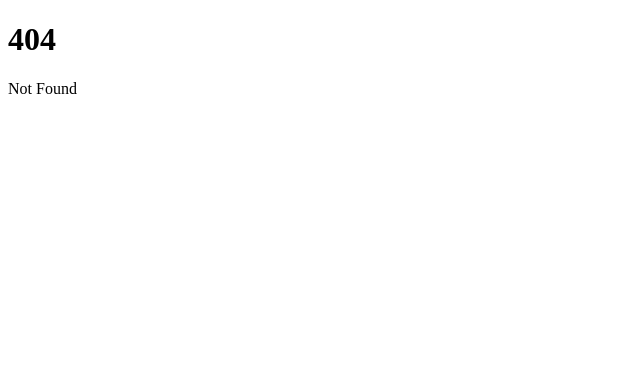
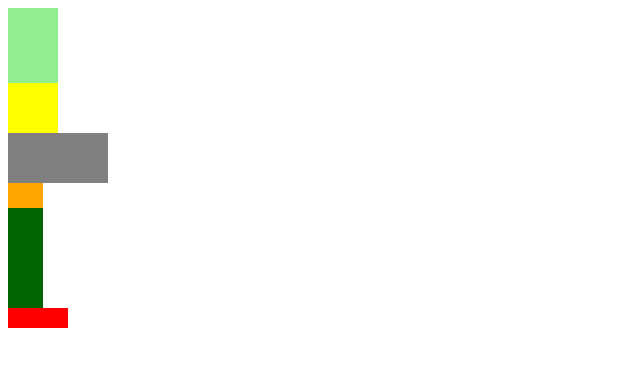
Before and after one commit to obafemi1/yoruba, a SvelteKit app in the folder Homework/: page / in a window 1280 px wide. Before the commit this address had no page. Shown: the top 366 px of the page, without its empty margins (0-640 px from the left). Built offline with nearby package versions, Linux system fonts and the light colour scheme.

Commit message:
'homework done'

```diff
--- /dev/null
+++ b/Homework/src/routes/+page.svelte
@@ -0,0 +1,41 @@
+<style>square {
+    width: 75px;
+    margin: 0;
+    border: 3px solid black;
+  }
+  .light-green {
+    background-color: lightgreen;
+    width: 50px;
+    height: 75px;
+  }
+  .yellow {
+    background-color: yellow;
+    width:50px;
+    height: 50px;
+  }
+  .grey {
+    background-color: grey;
+    width: 100px;
+    height: 50px;
+  }
+  .orange {
+    background-color: orange;
+    width: 35px;
+    height: 25px;
+  }
+  .dark-green {
+    background-color: darkgreen;
+    width: 35px;
+    height: 100px;
+  }
+  .red {
+    background-color: red;
+    width: 60px;
+    height: 20px;
+  }</style>
+   <div class="square light-green"></div>
+   <div class="square yellow"></div>
+   <div class="square grey"></div>
+   <div class="square orange"></div>
+   <div class="square dark-green"></div>
+   <div class="square red"></div>
--- a/Homework/src/routes/html/+page.svelte
+++ b/Homework/src/routes/html/+page.svelte
@@ -0,0 +1,62 @@
+<html>
+<head>
+    <title>Hit the Square Game</title>
+    <meta charset="UTF-8">
+    <style>
+        body { background-color: #222; color: #eee; }
+        #square { width: 200px; height: 200px; background-color: yellow; }
+    </style>
+</head>
+<body>
+    <div id="square"></div>
+    <p>Score: <span id="score">0</span></p>
+    <p>Click the yellow square as many times as you can before it blows up!</p>
+    <script>
+        var square = document.getElementById("square");
+        var score = document.getElementById("score");
+        var clicksLeft = 0;
+        var timerId = null;
+        var maxScore = 0;
+
+        function getRandInt(min, max) {
+            return Math.floor(Math.random() * (max - min + 1) ) + min;
+        }
+
+        function explodeSquare() {
+            clicksLeft = 0;
+            square.style.backgroundColor = "red";
+            clearTimeout(timerId);
+            timerId = setTimeout(resetSquare, getRandInt(1000, 5000));
+            if (maxScore < parseInt(score.innerHTML)) {
+                maxScore = parseInt(score.innerHTML);
+            }
+        }
+
+        function resetSquare() {
+            clicksLeft = getRandInt(1, 20);
+            square.style.backgroundColor = "yellow";
+        }
+
+        function handleClick() {
+            if (clicksLeft > 0) {
+                clicksLeft--;
+                score.innerHTML = parseInt(score.innerHTML) + 1;
+            } else {
+                explodeSquare();
+            }
+        }
+
+        resetSquare();
+        square.addEventListener("click", handleClick);
+
+        window.addEventListener("beforeunload", function(event) {
+            localStorage.setItem("maxScore", maxScore);
+        });
+
+        var storedMaxScore = localStorage.getItem("maxScore");
+        if (storedMaxScore != null) {
+            maxScore = parseInt(storedMaxScore);
+        }
+    </script>
+</body>
+</html>
```
Also changed, not shown: 1 other file (tests, documents, lock files or other folders).
